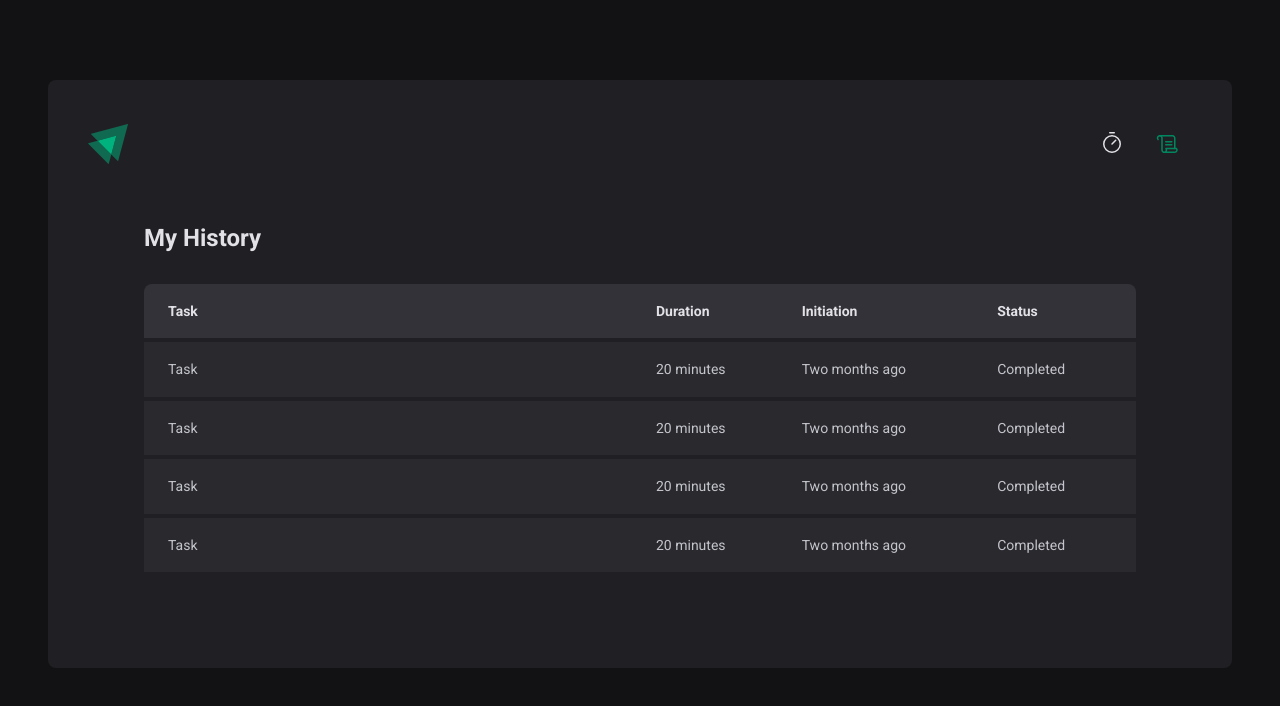
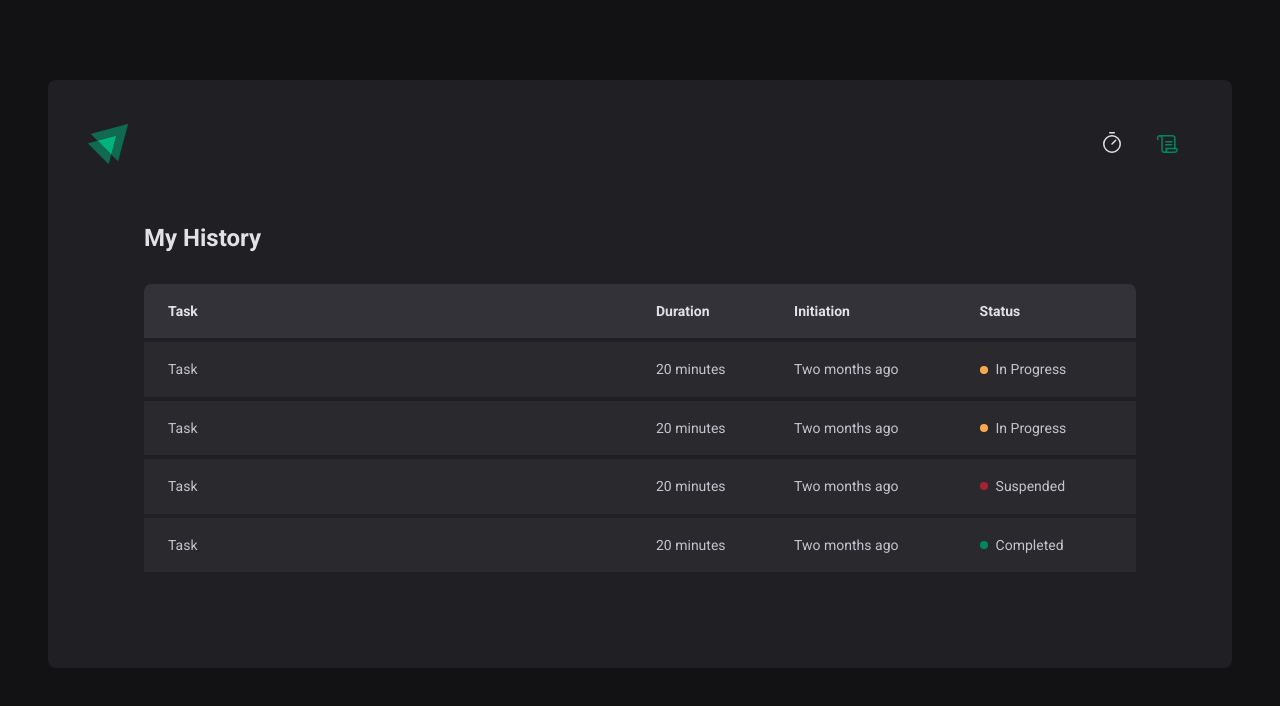
Before and after one commit to marcelopajr/ignite-timer, a React (Vite) app: page /history in a window 1280 px wide. Shown: the top 706 px of the page. Built offline with nearby package versions, Linux system fonts and the light colour scheme.

Commit message:
style: add status styled component in history page

```diff
--- a/src/pages/History/index.tsx
+++ b/src/pages/History/index.tsx
@@ -1,4 +1,4 @@
-import { HistoryContainer, HistoryList } from './styles'
+import { HistoryContainer, HistoryList, Status } from './styles'
 
 export function History() {
   return (
@@ -21,28 +21,36 @@
               <td>Task</td>
               <td>20 minutes</td>
               <td>Two months ago</td>
-              <td>Completed</td>
+              <td>
+                <Status statusColor="yellow">In Progress</Status>
+              </td>
             </tr>
 
             <tr>
               <td>Task</td>
               <td>20 minutes</td>
               <td>Two months ago</td>
-              <td>Completed</td>
+              <td>
+                <Status statusColor="yellow">In Progress</Status>
+              </td>
             </tr>
 
             <tr>
               <td>Task</td>
               <td>20 minutes</td>
               <td>Two months ago</td>
-              <td>Completed</td>
+              <td>
+                <Status statusColor="red">Suspended</Status>
+              </td>
             </tr>
 
             <tr>
               <td>Task</td>
               <td>20 minutes</td>
               <td>Two months ago</td>
-              <td>Completed</td>
+              <td>
+                <Status statusColor="green">Completed</Status>
+              </td>
             </tr>
           </tbody>
         </table>
--- a/src/pages/History/styles.ts
+++ b/src/pages/History/styles.ts
@@ -60,3 +60,27 @@
     }
   }
 `
+
+const STATUS_COLORS = {
+  yellow: 'yellow-500',
+  red: 'red-500',
+  green: 'green-500',
+} as const
+
+interface StatusProps {
+  statusColor: keyof typeof STATUS_COLORS
+}
+
+export const Status = styled.span<StatusProps>`
+  display: flex;
+  align-items: center;
+  gap: 0.5rem;
+
+  &::before {
+    content: '';
+    width: 0.5rem;
+    height: 0.5rem;
+    border-radius: 50%;
+    background: ${(props) => props.theme[STATUS_COLORS[props.statusColor]]};
+  }
+`
```
